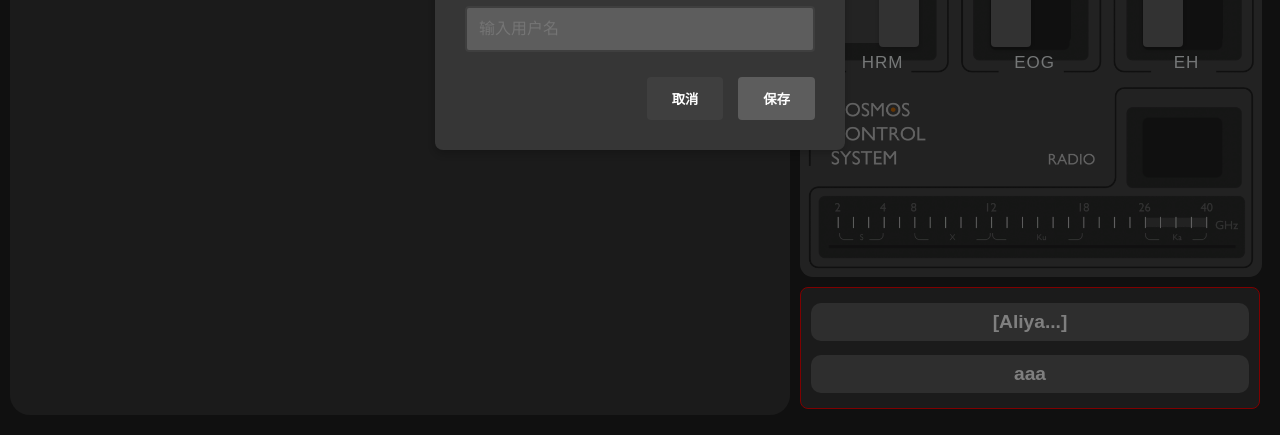
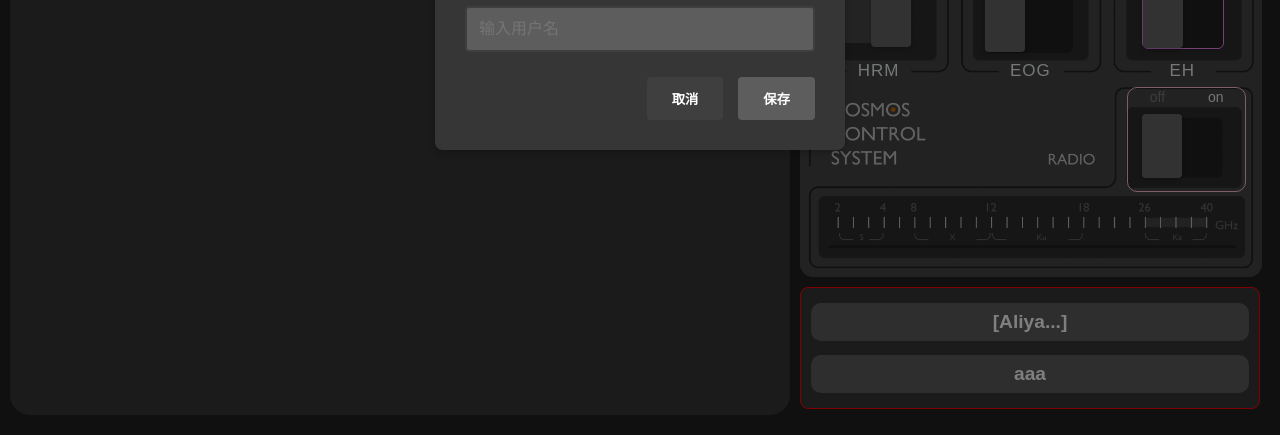
Before and after one commit to LaoQiTX/Aliya_Cosmos, a plain HTML site: page index.html in a window 1280 px wide. Shown: the part 365-800 px from the top of the page. Drawn offline with Linux system fonts and the light colour scheme.

Commit message:
update COSMOS控制面板 部分UI更新

```diff
--- a/css/index.css
+++ b/css/index.css
@@ -391,8 +391,8 @@ html {
  	font-size: 17px;
  	letter-spacing: 1px;
  	position: absolute;
- 	left: 31px;
- 	top: 99px;
+	left: 35px;
+	top: 107px;
  }
 
  .cosmos-right-switch {
@@ -440,21 +440,22 @@ html {
  	/* 启用 Grid 布局 */
  	grid-template-columns: repeat(3, 1fr);
  	/* 关键新增：定义三列 */
- 	grid-auto-rows: auto;
+ 	grid-auto-rows: auto,auto;
  	/* 自动行高（可选） */
 	justify-content: space-around;
-	display: flex;
+	/* display: flex; */
 	gap: 1.6rem;
 	padding: 0.5rem;
  	border-radius: 15px;
  }
 
  .switch-wrapper:nth-child(4) {
- 	grid-row: 2;
+ 	grid-row: 2 / 3;
  	/* 第二行 */
- 	grid-column: 3;
+ 	grid-column: 3 / 4;
  	/* 第三列 */
  	margin-top: 5px;
+	justify-self: flex-end;
  }
 
 
--- a/index.html
+++ b/index.html
@@ -104,8 +104,11 @@
 								<span class="status-label on">on</span>
 							</div>
 							<div class="switch-bg">
-								<div class="switch">
-									<div class="switch-button"></div>
+								<div class="switch" style="
+								width: 5.5rem;
+								margin-left: 10px;
+								padding-top: 10px;">
+									<div class="switch-button" style="height: 4.3rem"></div>
 								</div>
 							</div>
 							<div class="s-label">EOG</div>
@@ -117,14 +120,31 @@
 								<span class="status-label on">on</span>
 							</div>
 							<div class="switch-bg">
-								<div class="switch">
+								<div class="switch" style="border: violet solid 1px;margin-left: 15px;padding-top: 4px;">
 									<div class="switch-button"></div>
 								</div>
 							</div>
 							<div class="s-label">EH</div>
 						</div>
+
+						<div class="switch-wrapper" style="
+						padding-top: 4px;
+						padding-left: 5px;
+						height: 92px;
+						border: pink solid 1px;">
+							<div class="status-labels" style="margin-top: -6px;">
+								<span class="status-label off">off</span>
+								<span class="status-label on active">on</span>
+							</div>
+							<div class="switch-bg" style="padding-left: 9px;padding-top: 0px;">
+								<div class="switch" style="height: 3.7rem;margin-top: 20px;margin-left: 0px;">
+									<div class="switch-button"></div>
+								</div>
+							</div>
+						</div>
 					</div>
 				</div>
+
 
 			</div>
 			<!-- 新的选项容器 -->
--- a/js/index.js
+++ b/js/index.js
@@ -332,7 +332,7 @@ async function loadMessages(timeStage = 0, currentMessageIndex = 0) {
 			while (currentMessageIndex < dialogue.messages.length) {
 				const message = dialogue.messages[currentMessageIndex];
 				if (isLoad) {
-					debugger;
+					// debugger;
 					if (cacheOptionIndex >= optionsList.length - 1) {
 						isLoad = false;
 						console.log("load完成");
```
